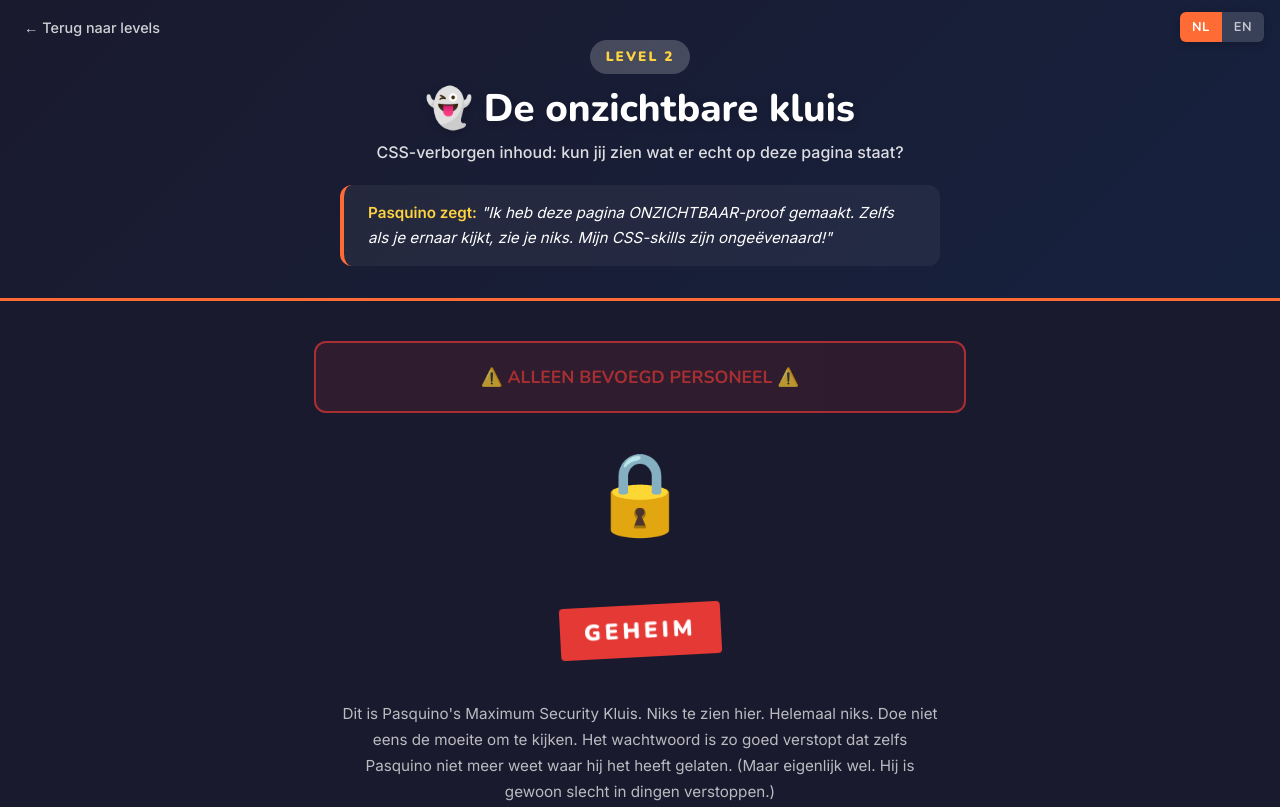
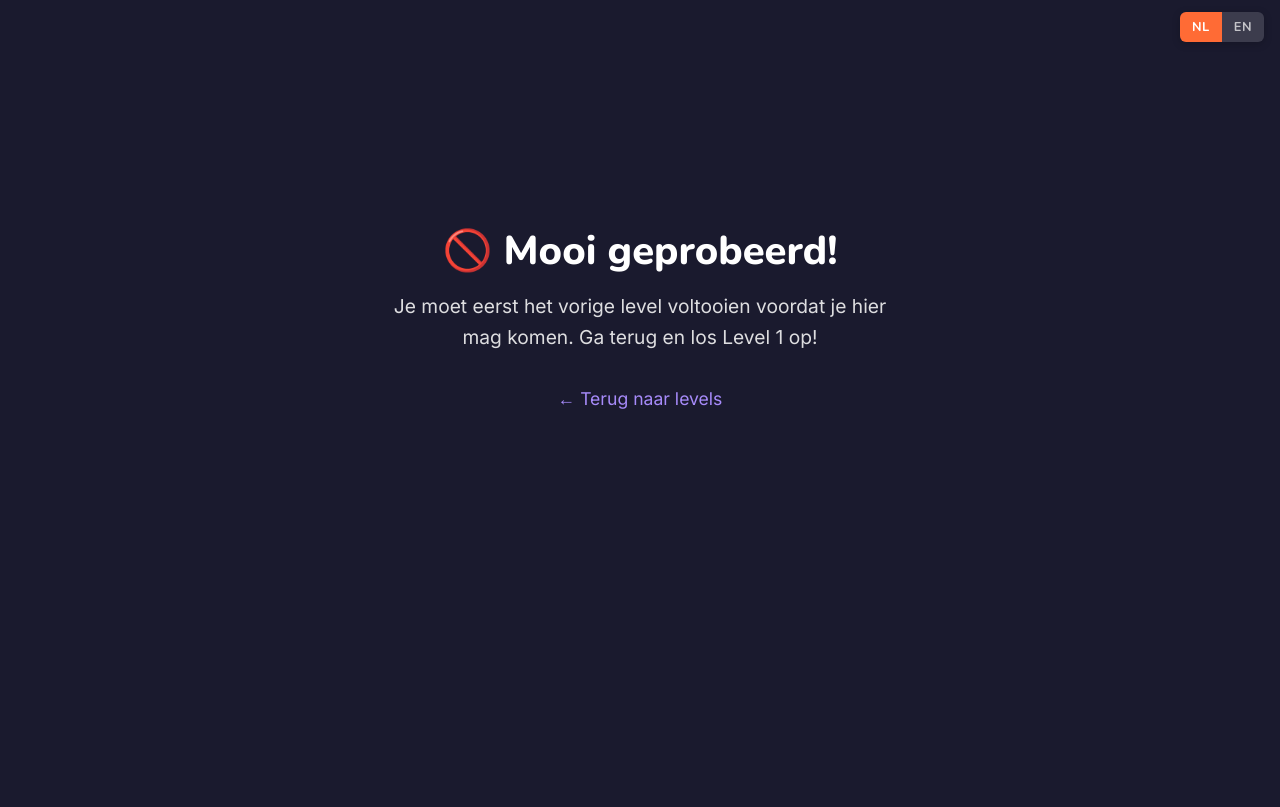
Before and after one commit to riskyarv/riskyarv.github.io, a website: page levels/level2.html in a window 1280 px wide. Shown: the top 807 px of the page. Drawn offline with nearby package versions, Linux system fonts and the light colour scheme.

Commit message:
fixed feedback

```diff
--- a/js/game.js
+++ b/js/game.js
@@ -87,7 +87,7 @@ async function handlePasswordSubmit(event) {
 
   if (isCorrect) {
     const successMsg = (t("success-msg") || "✅ PASSWORD CORRECT! You cracked Sjonnie's {levelName}! ")
-      .replace("{levelName}", levelNames[level] || "level");
+      .replace("{levelName}", t("card-title-" + level) || levelNames[level] || "level");
     const suffix = level < 5
       ? (t("success-proceed") || "Proceed to the next challenge.")
       : (t("success-complete") || "You've completed the heist!");
@@ -190,10 +190,42 @@ function updateLandingPage() {
   });
 }
 
+// Guard: block access to levels if the previous level isn't completed
+function checkLevelAccess() {
+  const level = getCurrentLevel();
+  if (level <= 1) return; // Level 1 is always accessible
+
+  const prevCompleted = isLevelCompleted(level - 1);
+  if (prevCompleted) return;
+
+  const lang = (typeof getLang === "function") ? getLang() : "nl";
+  const title = (typeof t === "function" && t("level-locked-title")) || "🚫 Nice try!";
+  const text = ((typeof t === "function" && t("level-locked-text")) ||
+    "You need to complete the previous level first. Go back and solve Level {prev}!")
+    .replace("{prev}", level - 1);
+  const backText = (typeof t === "function" && t("level-locked-back")) || "← Back to levels";
+
+  const wrapper = document.querySelector(".page-wrapper");
+  if (wrapper) {
+    wrapper.innerHTML = `
+      <div style="display:flex;flex-direction:column;align-items:center;justify-content:center;min-height:80vh;text-align:center;padding:2rem;">
+        <h1 style="font-size:2.5rem;margin-bottom:1rem;">${title}</h1>
+        <p style="font-size:1.2rem;max-width:500px;margin-bottom:2rem;opacity:0.85;">${text}</p>
+        <a href="../index.html" style="color:#a78bfa;text-decoration:none;font-size:1.1rem;">${backText}</a>
+      </div>
+    `;
+  }
+}
+
 // Auto-init on DOM ready
 document.addEventListener("DOMContentLoaded", () => {
   // Landing page init
   if (document.querySelector(".levels-grid")) {
     updateLandingPage();
   }
+
+  // Level page guard
+  if (document.querySelector("[data-level]") && !document.querySelector(".levels-grid")) {
+    checkLevelAccess();
+  }
 });
--- a/js/i18n.js
+++ b/js/i18n.js
@@ -47,6 +47,18 @@ const translations = {
   "type-something": {
     nl: "Typ eerst iets! Zelfs Pasquino kan dat. ⌨️",
     en: "Type something first! Even Pasquino can do that. ⌨️"
+  },
+  "level-locked-title": {
+    nl: "🚫 Mooi geprobeerd!",
+    en: "🚫 Nice try!"
+  },
+  "level-locked-text": {
+    nl: "Je moet eerst het vorige level voltooien voordat je hier mag komen. Ga terug en los Level {prev} op!",
+    en: "You need to complete the previous level before you can access this one. Go back and solve Level {prev}!"
+  },
+  "level-locked-back": {
+    nl: "← Terug naar levels",
+    en: "← Back to levels"
   },
 
   // Wrong password messages
@@ -123,6 +135,26 @@ const translations = {
   "rules-text": {
     nl: ' Je hebt alleen een hackermindset en een moderne browser met DevTools nodig (druk op <strong>F12</strong>). Geen externe tools, geen server-hacking — alles zit in de browser. Elk level verbergt een wachtwoord met echte security-flaws. Vind het, typ het in, en ontgrendel de volgende uitdaging. Succes, hacker!',
     en: 'All you need is a hacker mindset and a modern browser with DevTools (press <strong>F12</strong>). No external tools, no server hacking — everything is in the browser. Each level hides a password using a real security flaws. Find it, type it in, and unlock the next challenge. Good luck, hacker!'
+  },
+  "card-title-1": {
+    nl: "Geheim dagboek",
+    en: "Secret Diary"
+  },
+  "card-title-2": {
+    nl: "De onzichtbare kluis",
+    en: "The Invisible Vault"
+  },
+  "card-title-3": {
+    nl: "Console cowboys",
+    en: "Console Cowboys"
+  },
+  "card-title-4": {
+    nl: "Cookie monster",
+    en: "Cookie Monster"
+  },
+  "card-title-5": {
+    nl: "De laatste overval",
+    en: "The Final Heist"
   },
 
   // ===================== LEVEL 1 =====================
```
Also changed, not shown: index.html (+5 -5 lines), .squad/agents/livingston/history.md.
